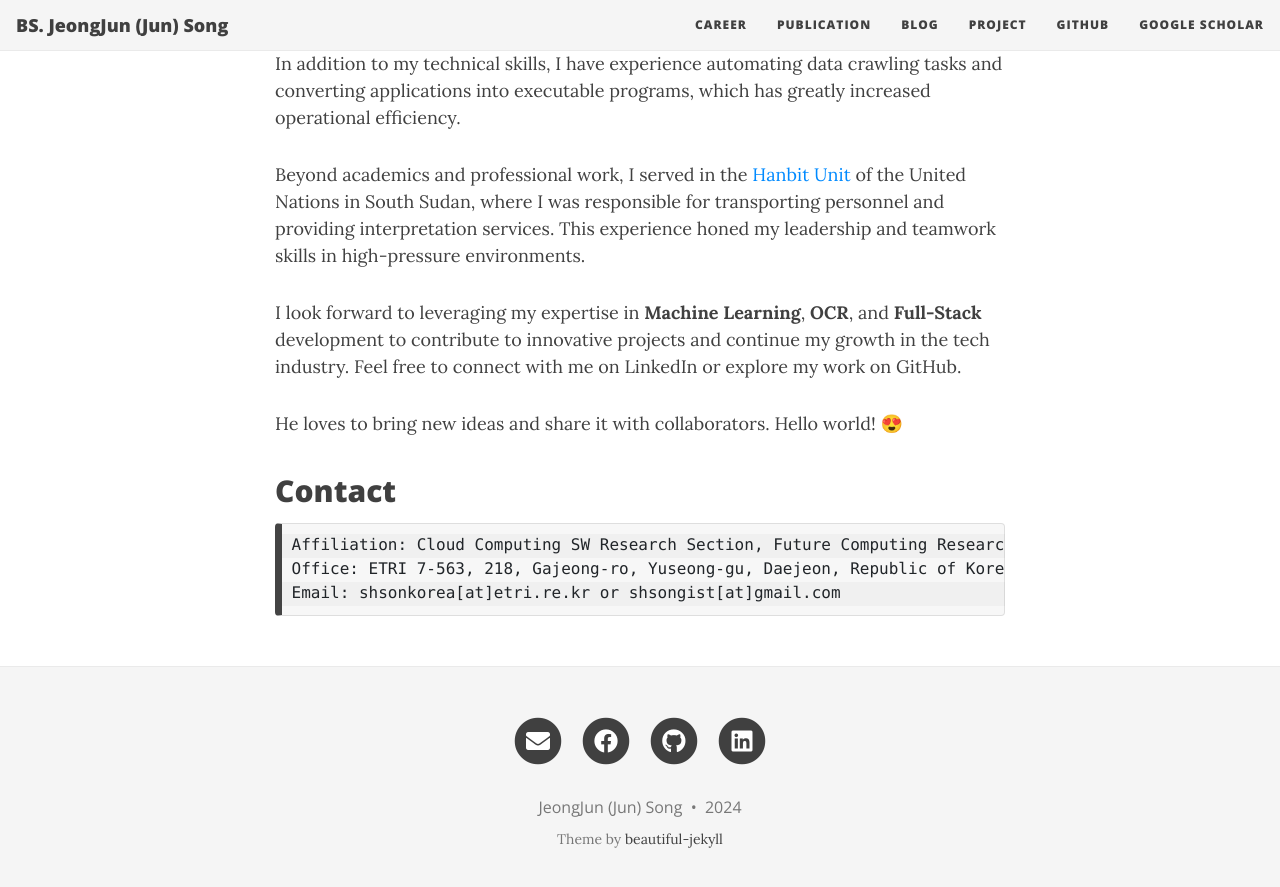
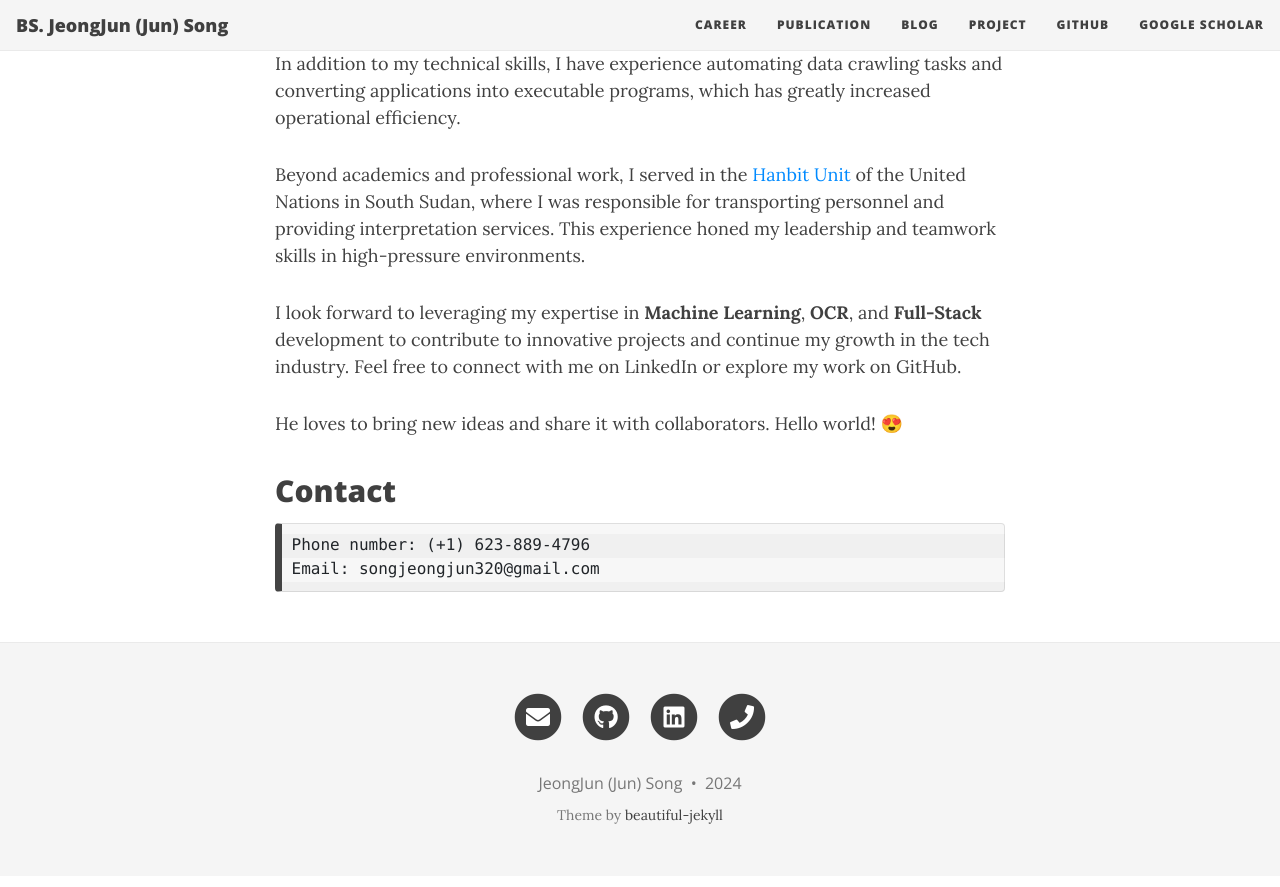
Before and after one commit to songjeongjun320/songjeongjun320.github.io, a Jekyll site: the page built from index.md, in a window 1280 px wide and 900 px high, scrolled down 1331 px. Shown: the top 887 px of the window. Built offline with Jekyll 4.4.1, drawn with Linux system fonts in a browser that asks for light colours; nearby versions of some CDN libraries.

Commit message:
07/21/2024

````diff
--- a/_config.yml
+++ b/_config.yml
@@ -36,10 +36,10 @@ round-avatar: true
 # Uncomment the links you want to show and add your information to each one.
 # If you don't want to show a link to an RSS feed, set rss to "false".
 social-network-links:
-  email: "shsonkorea@etri.re.kr"
-  facebook: seokho.son.korea
-  github: seokho-son
-  linkedin: seokho-son
+  email: "songjeongjun320@gmail.com"
+  github: songjeongjun320
+  linkedin: junsong0602
+  telephone: +16238894796
 #  twitter: daattali
 #  rss: true
 #  reddit: yourname
@@ -49,7 +49,6 @@ social-network-links:
 #  instagram: deanat78
 #  youtube: user/deanat78
 #  spotify: yourname
-#  telephone: +14159998888
 #  steam: deanat78
 #  twitch: yourname
 #  yelp: yourname
--- a/index.md
+++ b/index.md
@@ -26,7 +26,6 @@ He loves to bring new ideas and share it with collaborators. Hello world! &#1285
 ## Contact
 
 ```
-Affiliation: Cloud Computing SW Research Section, Future Computing Research Division, Artificial Intelligence Research Laboratory, Electronics and Telecommunications Research Institute (ETRI)
-Office: ETRI 7-563, 218, Gajeong-ro, Yuseong-gu, Daejeon, Republic of Korea
-Email: shsonkorea[at]etri.re.kr or shsongist[at]gmail.com
+Phone number: (+1) 623-889-4796
+Email: songjeongjun320@gmail.com
 ```
````
